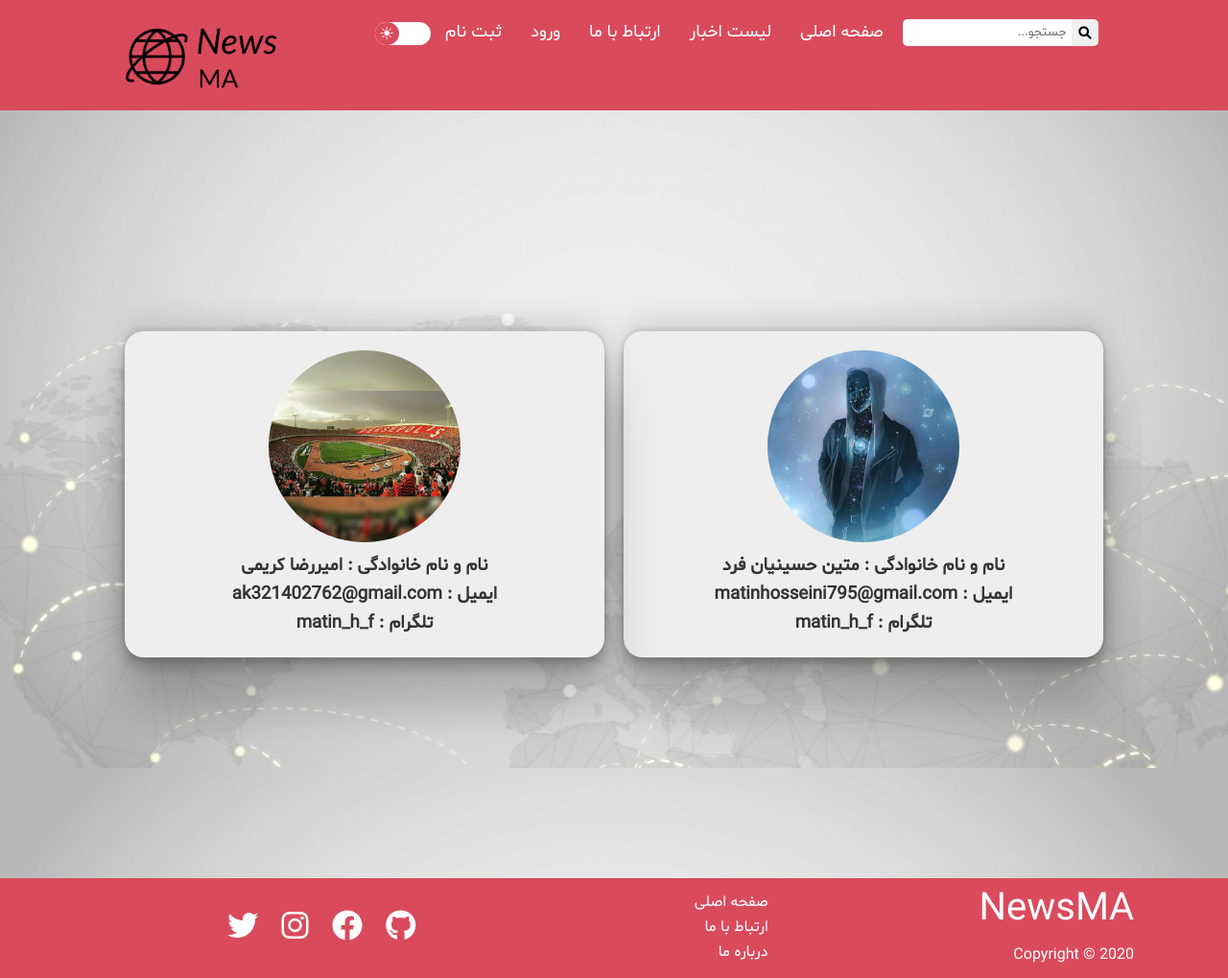
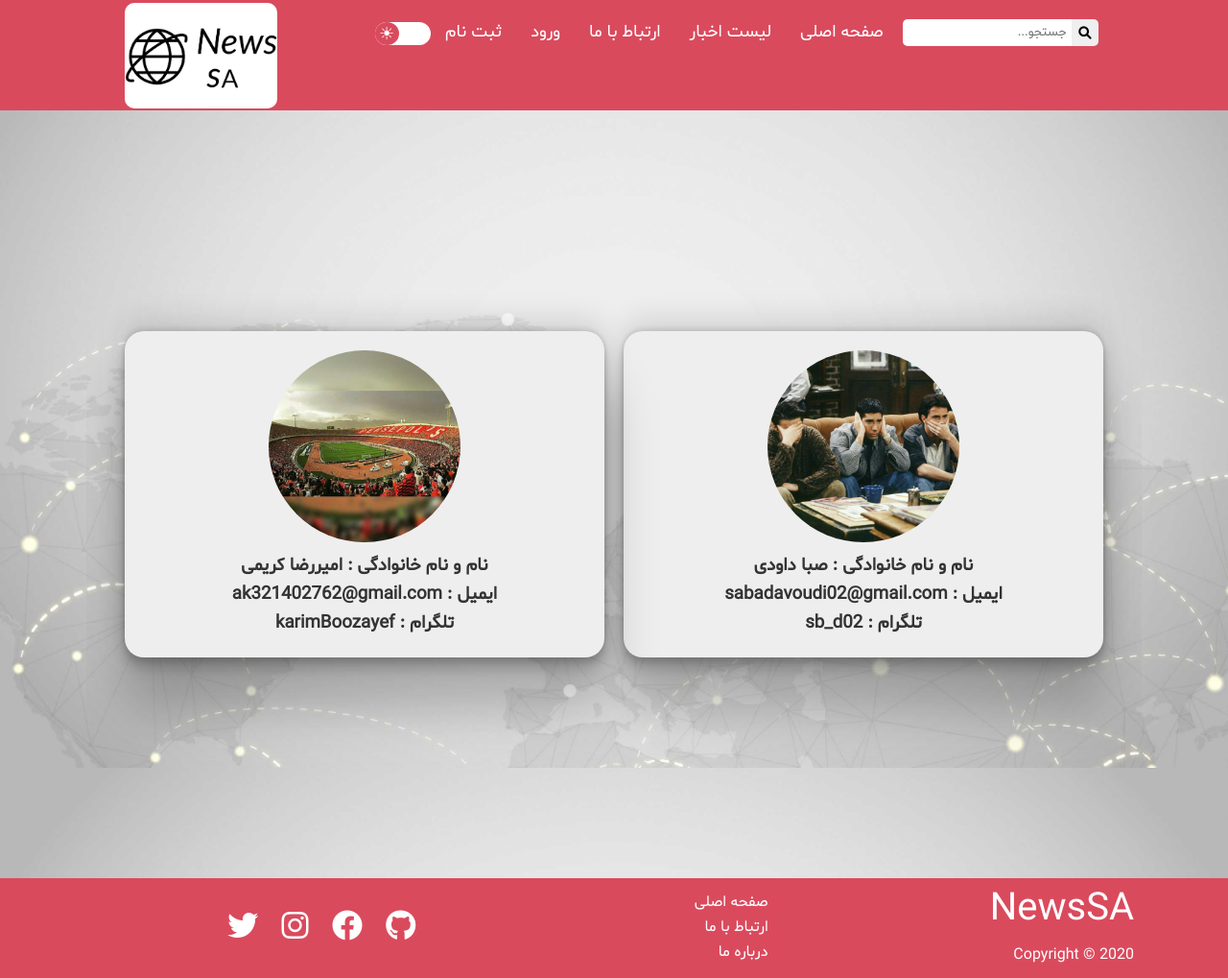
Before and after one commit to karim20001/SA_site, a Django app: page /about/ in a window 1280 px wide. Shown: the whole page at 96% size. Run offline with Django 4.2, Linux system fonts and the light colour scheme.

Commit message:
profile update

```diff
--- a/templates/base.html
+++ b/templates/base.html
@@ -116,15 +116,15 @@
     <footer class="footer bg-dark">
       <div class="container grid grid-3">
           <div class="footer-nav">
-              <h1>NewsMA</h1>
+              <h1>NewsSA</h1>
               <p>Copyright &copy; 2020</p>
           </div>
           <div class="nav">
               <nav>
                   <ul>
-                      <li><a href="index.html">صفحه اصلی</a></li>
-                      <li><a href="contact.html">ارتباط با ما</a></li>
-                      <li><a href="contact.html">درباره ما</a></li>
+                      <li><a href="base.html">صفحه اصلی</a></li>
+                      <li><a href="about.html">ارتباط با ما</a></li>
+                      <li><a href="about.html">درباره ما</a></li>
                   </ul>
               </nav>
 
--- a/weblog/templates/weblog/about.html
+++ b/weblog/templates/weblog/about.html
@@ -9,16 +9,16 @@
 
     <div class="container grid">
         <div class="matin flex">
-            <img src="{% static 'images/Matin.jpg' %}" alt="">
-            <h3>نام و نام خانوادگی : متین حسینیان فرد</h3>
-            <h3 id="email">ایمیل : <a href="mailto:matinhosseini795@gmail.com">matinhosseini795@gmail.com</a></h3>
-            <h3 id="telegram">تلگرام : <a href="https://t.me/matin_h_f">matin_h_f</a></h3>
+            <img src="{% static 'images/Saba.jpg' %}" alt="">
+            <h3>نام و نام خانوادگی : صبا داودی</h3>
+            <h3 id="email">ایمیل : <a href="mailto:sabadavoudi02@gmail.com">sabadavoudi02@gmail.com</a></h3>
+            <h3 id="telegram">تلگرام : <a href="https://t.me/sb_d02">sb_d02</a></h3>
         </div>
         <div class="amirreza flex">
             <img src="{% static 'images/Amirreza.jpg' %}" alt="">
             <h3>نام و نام خانوادگی : امیررضا کریمی</h3>
             <h3 id="email">ایمیل : <a href="mailto:ak321402762@gmail.com">ak321402762@gmail.com</a></h3>
-            <h3 id="telegram">تلگرام : <a href="https://t.me/karimBoozayef">matin_h_f</a></h3>
+            <h3 id="telegram">تلگرام : <a href="https://t.me/karimBoozayef">karimBoozayef</a></h3>
         </div>
 
      </div>
```
Also changed, not shown: static/images/Matin.jpg (deleted), static/images/News-logos_black14.png, static/images/Saba.jpg (added).
